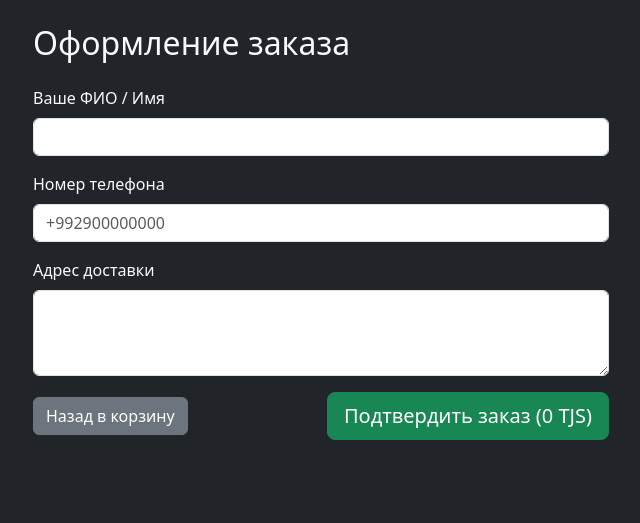
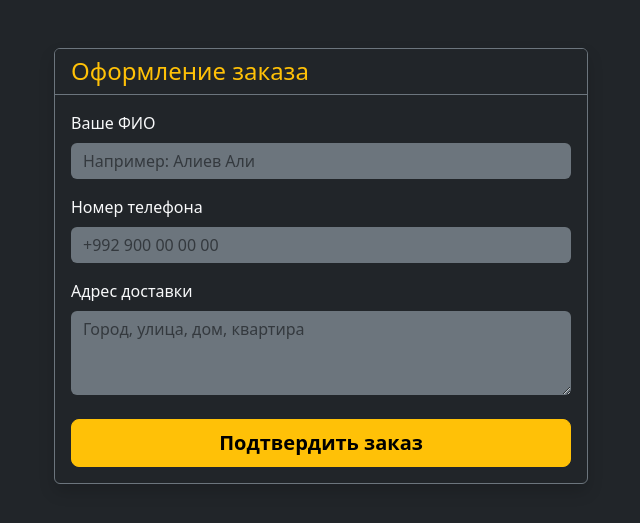
Before and after one commit to Ramkhudoev11/tajflair, a Django app: page /checkout/ in a window 1280 px wide. Shown: the part 57-580 px from the top of the page, without its empty margins (319-959 px from the left). Run offline with Django 5.2, Linux system fonts and the light colour scheme.

```diff
--- a/tajflair/shop/templates/shop/checkout.html
+++ b/tajflair/shop/templates/shop/checkout.html
@@ -1,42 +1,33 @@
-{% extends "shop/base.html" %}
-
-{% block title %}Оформление заказа{% endblock %}
+{% extends 'shop/base.html' %}
 
 {% block content %}
-<div class="container my-4" style="max-width: 600px;">
-    <h2>Оформление заказа</h2>
-
-    {% if messages %}
-        <div class="mt-3">
-            {% for message in messages %}
-                <div class="alert alert-{{ message.tags|default:'info' }}" role="alert">
-                    {{ message }}
+<div class="container py-4 text-light">
+    <div class="row justify-content-center">
+        <div class="col-md-6">
+            <div class="card bg-dark text-light border-secondary shadow">
+                <div class="card-header bg-dark border-secondary">
+                    <h4 class="mb-0 text-warning">Оформление заказа</h4>
                 </div>
-            {% endfor %}
-        </div>
-    {% endif %}
-
-    <form method="post" class="mt-4">
+                <div class="card-body">
+                    <form method="post" action="{% url 'checkout' %}">
                         {% csrf_token %}
                         <div class="mb-3">
-            <label for="full_name" class="form-label">Ваше ФИО / Имя</label>
-            <input type="text" class="form-control" id="full_name" name="full_name" value="{{ full_name|default:'' }}" required>
+                            <label class="form-label">Ваше ФИО</label>
+                            <input type="text" name="full_name" class="form-control bg-secondary text-light border-0" required placeholder="Например: Алиев Али">
                         </div>
-
                         <div class="mb-3">
-            <label for="phone" class="form-label">Номер телефона</label>
-            <input type="text" class="form-control" id="phone" name="phone" placeholder="+992900000000" value="{{ phone|default:'' }}" required>
+                            <label class="form-label">Номер телефона</label>
+                            <input type="text" name="phone" class="form-control bg-secondary text-light border-0" required placeholder="+992 900 00 00 00">
                         </div>
-
                         <div class="mb-3">
-            <label for="address" class="form-label">Адрес доставки</label>
-            <textarea class="form-control" id="address" name="address" rows="3" required>{{ address|default:'' }}</textarea>
+                            <label class="form-label">Адрес доставки</label>
+                            <textarea name="address" class="form-control bg-secondary text-light border-0" rows="3" required placeholder="Город, улица, дом, квартира"></textarea>
                         </div>
-
-        <div class="d-flex justify-content-between align-items-center">
-            <a href="{% url 'cart_detail' %}" class="btn btn-secondary">Назад в корзину</a>
-            <button type="submit" class="btn btn-success btn-lg">Подтвердить заказ ({{ cart.get_total_price }} TJS)</button>
-        </div>
+                        <button type="submit" class="btn btn-warning w-100 btn-lg fw-bold mt-2">Подтвердить заказ</button>
                     </form>
                 </div>
+            </div>
+        </div>
+    </div>
+</div>
 {% endblock %}
--- a/tajflair/shop/urls.py
+++ b/tajflair/shop/urls.py
@@ -3,8 +3,7 @@ from . import views
 
 urlpatterns = [
     path('', views.home, name='home'),
-    path('products/', views.product_list, name='product_list'),
-    path('category/<slug:category_slug>/', views.product_list, name='product_list_by_category'),
+    path('category/<slug:category_slug>/', views.home, name='product_list_by_category'),
     path('product/<int:pk>/', views.product_detail, name='product_detail'),
     path('cart/', views.cart_detail, name='cart_detail'),
     path('cart/add/<int:product_id>/', views.cart_add, name='cart_add'),
--- a/tajflair/shop/views.py
+++ b/tajflair/shop/views.py
@@ -1,18 +1,37 @@
+import requests
 from django.shortcuts import render, get_object_or_404, redirect
-from .models import Category, Product
+from .models import Category, Product, Order, OrderItem
 from .cart import Cart
 
+# Настройки Telegram-бота
+TELEGRAM_BOT_TOKEN = '8928582371:AAEj9JQLtLJlykJSvMMfQreNk7YvEs4bDMs'
+TELEGRAM_CHAT_ID = '5317258219'
 
-def home(request):
-    categories = Category.objects.all()
-    products = Product.objects.filter(is_available=True)
-    return render(request, 'shop/home.html', {  # <-- Добавили shop/
-        'categories': categories,
-        'products': products
-    })
+def send_telegram_message(order, cart):
+    message = f"🛍 <b>Новый заказ #{order.id}!</b>\n\n"
+    message += f"👤 <b>ФИО:</b> {order.full_name}\n"
+    message += f"📞 <b>Телефон:</b> {order.phone}\n"
+    message += f"📍 <b>Адрес:</b> {order.address}\n\n"
+    message += "📦 <b>Состав заказа:</b>\n"
+
+    for item in cart:
+        message += f"• {item['product'].title} x {item['quantity']} — {item['total_price']} TJS\n"
+
+    message += f"\n💰 <b>Итого к оплате:</b> {cart.get_total_price()} TJS"
+
+    url = f"https://api.telegram.org/bot{TELEGRAM_BOT_TOKEN}/sendMessage"
+    payload = {
+        'chat_id': TELEGRAM_CHAT_ID,
+        'text': message,
+        'parse_mode': 'HTML'
+    }
+    try:
+        requests.post(url, data=payload, timeout=5)
+    except Exception as e:
+        print(f"Ошибка отправки в Telegram: {e}")
 
 
-def product_list(request, category_slug=None):
+def home(request, category_slug=None):
     category = None
     categories = Category.objects.all()
     products = Product.objects.filter(is_available=True)
@@ -21,7 +40,7 @@ def product_list(request, category_slug=None):
         category = get_object_or_404(Category, slug=category_slug)
         products = products.filter(category=category)
 
-    return render(request, 'shop/home.html', {  # <-- Добавили shop/
+    return render(request, 'shop/home.html', {
         'category': category,
         'categories': categories,
         'products': products
@@ -30,12 +49,12 @@ def product_list(request, category_slug=None):
 
 def product_detail(request, pk):
     product = get_object_or_404(Product, pk=pk)
-    return render(request, 'shop/product_detail.html', {'product': product})  # <-- Добавили shop/
+    return render(request, 'shop/product_detail.html', {'product': product})
 
 
 def cart_detail(request):
     cart = Cart(request)
-    return render(request, 'shop/cart.html', {'cart': cart})  # <-- Добавили shop/
+    return render(request, 'shop/cart.html', {'cart': cart})
 
 
 def cart_add(request, product_id):
@@ -62,6 +81,31 @@ def cart_clear(request):
 def checkout(request):
     cart = Cart(request)
     if request.method == 'POST':
-        cart.clear()
-        return render(request, 'shop/checkout.html', {'success': True})  # <-- Добавили shop/
-    return render(request, 'shop/checkout.html', {'cart': cart})  # <-- Добавили shop/
+        full_name = request.POST.get('full_name')
+        phone = request.POST.get('phone')
+        address = request.POST.get('address')
+
+        if full_name and phone and address:
+            order = Order.objects.create(
+                full_name=full_name,
+                phone=phone,
+                address=address
+            )
+
+            for item in cart:
+                OrderItem.objects.create(
+                    order=order,
+                    product=item['product'],
+                    price=item['price'],
+                    quantity=item['quantity']
+                )
+
+            # Отправка уведомления в Telegram
+            send_telegram_message(order, cart)
+
+            # Очищаем корзину
+            cart.clear()
+
+            return render(request, 'shop/order_created.html', {'order': order})
+
+    return render(request, 'shop/checkout.html', {'cart': cart})
```
Also changed, not shown: tajflair/shop/templates/shop/home.html (+11 -6 lines), tajflair/shop/templates/shop/order_created.html (+10 -9 lines), tajflair/db.sqlite3. Lines whose indentation alone changed are shown as unchanged.
